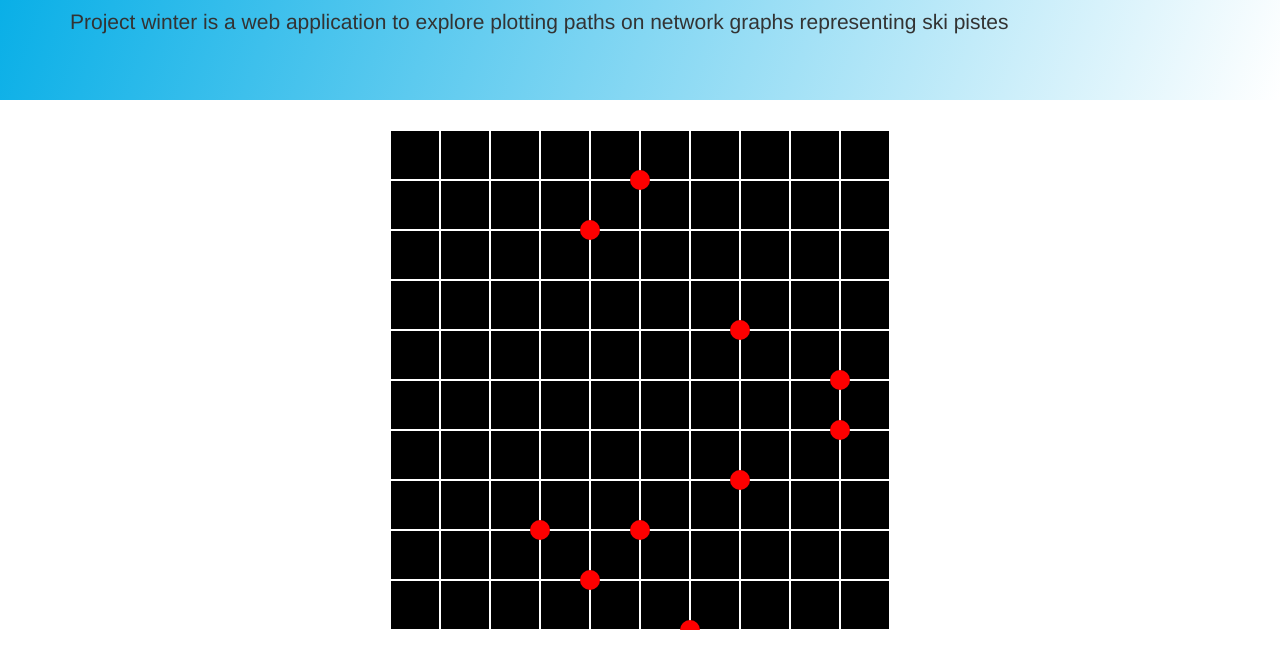
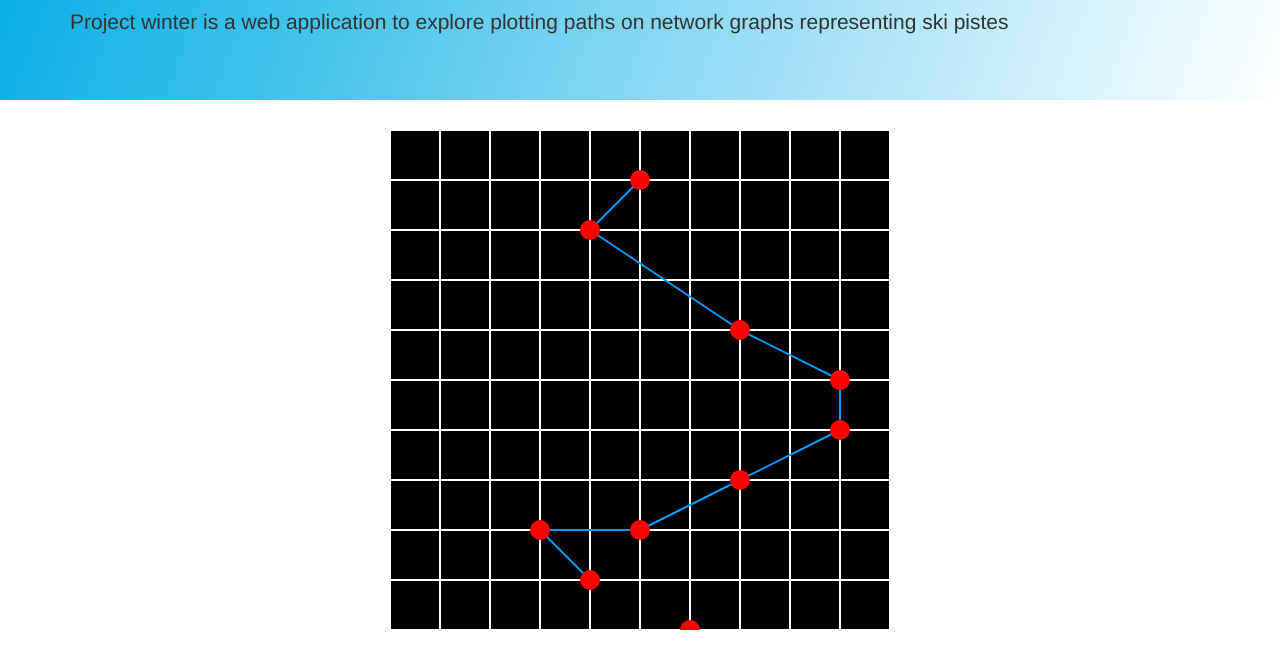
Before and after one commit to jonathontoman/winter, a plain HTML site: page index.html in a window 1280 px wide. Shown: the part 140-800 px from the top of the page. Drawn offline with Linux system fonts and the light colour scheme.

Commit message:
edge drawing added. More complicated data model

```diff
--- a/css/winter.css
+++ b/css/winter.css
@@ -2,11 +2,6 @@ svg {
     height: 100%;
     width: 100%;
 }
-/*
-body
-{
-    background-color: black;
-}*/
 
 
 /* id styles */
@@ -55,3 +50,19 @@ body
     r:3%;
     transition: r 0.5s
 }
+
+.edge {
+    stroke-width:2;
+}
+
+[data-difficulty="easy"] {
+    stroke:#0099ff;
+}
+
+[data-difficulty="medium"] {
+    stroke:red;
+}
+
+[data-difficulty="hard"] {
+    stroke:black;
+}
--- a/data/nodes.json
+++ b/data/nodes.json
@@ -1,15 +1,161 @@
 {
     "description": "A basic set of nodes",
     "nodes": [
-        {"x":"5","y":"1", "z":"0"},
-        {"x":"4","y":"2", "z":"0"},
-        {"x":"7","y":"4", "z":"0"},
-        {"x":"9","y":"5", "z":"0"},
-        {"x":"9","y":"6", "z":"0"},
-        {"x":"7","y":"7", "z":"0"},
-        {"x":"5","y":"8", "z":"0"},
-        {"x":"3","y":"8", "z":"0"},
-        {"x":"4","y":"9", "z":"0"},
-        {"x":"6","y":"10", "z":"0"}
+        {
+            "id": "n1",
+            "x": "5",
+            "y": "1",
+            "z": "0",
+            "inbound": [],
+            "outbound": ["e1"]
+        },
+        {
+            "id": "n2",
+            "x": "4",
+            "y": "2",
+            "z": "0",
+            "inbound": ["e1"],
+            "outbound": ["e2"]
+
+        },
+        {
+            "id": "n3",
+            "x": "7",
+            "y": "4",
+            "z": "0",
+            "inbound": ["e2"],
+            "outbound": ["e3"]
+        },
+
+        {
+            "id": "n4",
+            "x": "9",
+            "y": "5",
+            "z": "0",
+            "inbound": ["e3"],
+            "outbound": ["e4"]
+        },
+        {
+            "id": "n5",
+            "x": "9",
+            "y": "6",
+            "z": "0",
+            "inbound": ["e4"],
+            "outbound": ["e5"]
+        },
+        {
+            "id": "n6",
+            "x": "7",
+            "y": "7",
+            "z": "0",
+            "inbound": ["e5"],
+            "outbound": ["e6"]
+        },
+        {
+            "id": "n7",
+            "x": "5",
+            "y": "8",
+            "z": "0",
+            "inbound": ["e6"],
+            "outbound": ["e7"]
+        },
+        {
+            "id": "n8",
+            "x": "3",
+            "y": "8",
+            "z": "0",
+            "inbound": ["e7"],
+            "outbound": ["e8"]
+        },
+        {
+            "id": "n9",
+            "x": "4",
+            "y": "9",
+            "z": "0",
+            "inbound": ["e8"],
+            "outbound": ["e9"]
+        },
+        {
+            "id": "n10",
+            "x": "6",
+            "y": "10",
+            "z": "0",
+            "inbound": ["e9"],
+            "outbound": []
+        }
+    ],
+
+    "edges": [
+        {
+            "id": "e1",
+            "x1": "5",
+            "y1": "1",
+            "x2": "4",
+            "y2": "2",
+            "diff":"easy"
+        },
+        {
+            "id": "e2",
+            "x1": "4",
+            "y1": "2",
+            "x2": "7",
+            "y2": "4",
+            "diff":"easy"
+        },
+        {
+            "id": "e3",
+            "x1": "7",
+            "y1": "4",
+            "x2": "9",
+            "y2": "5",
+            "diff":"easy"
+        },
+        {
+            "id": "e4",
+            "x1": "9",
+            "y1": "5",
+            "x2": "9",
+            "y2": "6",
+            "diff":"easy"
+        },
+        {
+            "id": "e5",
+            "x1": "9",
+            "y1": "6",
+            "x2": "7",
+            "y2": "7",
+            "diff":"easy"
+        },
+        {
+            "id": "e6",
+            "x1": "7",
+            "y1": "7",
+            "x2": "5",
+            "y2": "8",
+            "diff":"easy"
+        },
+        {
+            "id": "e7",
+            "x1": "5",
+            "y1": "8",
+            "x2": "3",
+            "y2": "8",
+            "diff":"easy"
+        },
+        {
+            "id": "e8",
+            "x1": "3",
+            "y1": "8",
+            "x2": "4",
+            "y2": "9",
+            "diff":"easy"
+        },
+        {
+            "id": "e9",
+            "x1": "4",
+            "y1": "9",
+            "x2": "6",
+            "y2": "10"
+        }
     ]
 }
--- a/js/winter.js
+++ b/js/winter.js
@@ -1,3 +1,91 @@
+/*
+Namespace for project winter
+*/
+var winterNS = {
+    SVG: 'http://www.w3.org/2000/svg',
+    HTML: 'http://www.w3.org/1999/xhtml'
+};
+
+/*
+Build an element
+*/
+function element(tag, namespace, attribs, innerHTML) {
+
+    var element;
+    if (namespace === undefined) {
+        tag = winterNS.HTML;
+    }
+    if (attribs === undefined) {
+        attribs = [];
+    }
+    if (innerHTML === undefined) {
+        innerHTML = null;
+    }
+
+    element = document.createElementNS(namespace, tag);
+    for (attrib in attribs) {
+        element.setAttribute(attribs[attrib].key, attribs[attrib].value);
+    }
+    element.innerHTML = innerHTML;
+    return element;
+}
+
+/*
+ Build a graph edge
+ */
+function edge(x1, y1, x2, y2,diff) {
+    return element('line', winterNS.SVG, [{
+        'key': 'x1',
+        'value': x1 + '0%'
+    }, {
+        'key': 'y1',
+        'value': y1 + '0%'
+    }, {
+        'key': 'x2',
+        'value': x2 + '0%'
+    }, {
+        'key': 'y2',
+        'value': y2 + '0%'
+    }, {
+        'key': 'class',
+        'value': 'edge'
+    },
+                                         {
+                                             'key':'data-difficulty','value':diff
+                                         }])
+}
+
+/*
+ Build a graph node.
+*/
+function node(x, y) {
+    return element('circle', winterNS.SVG, [{
+        key: 'cx',
+        value: x + '0%'
+        }, {
+        key: 'cy',
+        value: y + '0%'
+        }, {
+        key: 'class',
+        value: 'node'
+        }])
+}
+
+/*
+Display the graph nodes in SVG.
+*/
+function displayNodes(data) {
+    // create new html elements
+    var networkGraph = document.getElementById('networkGraph');
+
+    for (e in data.edges) {
+        networkGraph.appendChild(edge(data.edges[e].x1, data.edges[e].y1, data.edges[e].x2, data.edges[e].y2, data.edges[e].diff));
+    }
+    for (n in data.nodes) {
+        networkGraph.appendChild(node(data.nodes[n].x, data.nodes[n].y));
+    }
+}
+
 window.addEventListener('load', function () {
     /* load node data via ajax */
     $.ajax({
@@ -6,8 +94,6 @@ window.addEventListener('load', function () {
         dataType: "json",
         success: function (data) {
             displayNodes(data);
-
-            $('#body').append('<h2>adasdasdasdsa<h2/>')
         },
         error: function (xhr, ajaxOptions, error) {
             console.log(ajaxOptions);
@@ -15,21 +101,3 @@ window.addEventListener('load', function () {
         }
     });
 });
-
-function displayNodes(data) {
-
-    var nodes = data.nodes;
-    console.log(nodes);
-    var length = nodes.length;
-
-    // create new html elements
-    for (var i = 0; i < length; i++) {
-        var circle = document.createElementNS("http://www.w3.org/2000/svg", 'circle');
-        circle.setAttribute('cx', nodes[i].x + '0%');
-        circle.setAttribute('cy', nodes[i].y+ '0%');
-        circle.setAttribute('class', 'node');
-        document.getElementById('networkGraph').appendChild(circle);
-        console.log(nodes[i].x + "," + nodes[i].y);
-    }
-
-}
```
